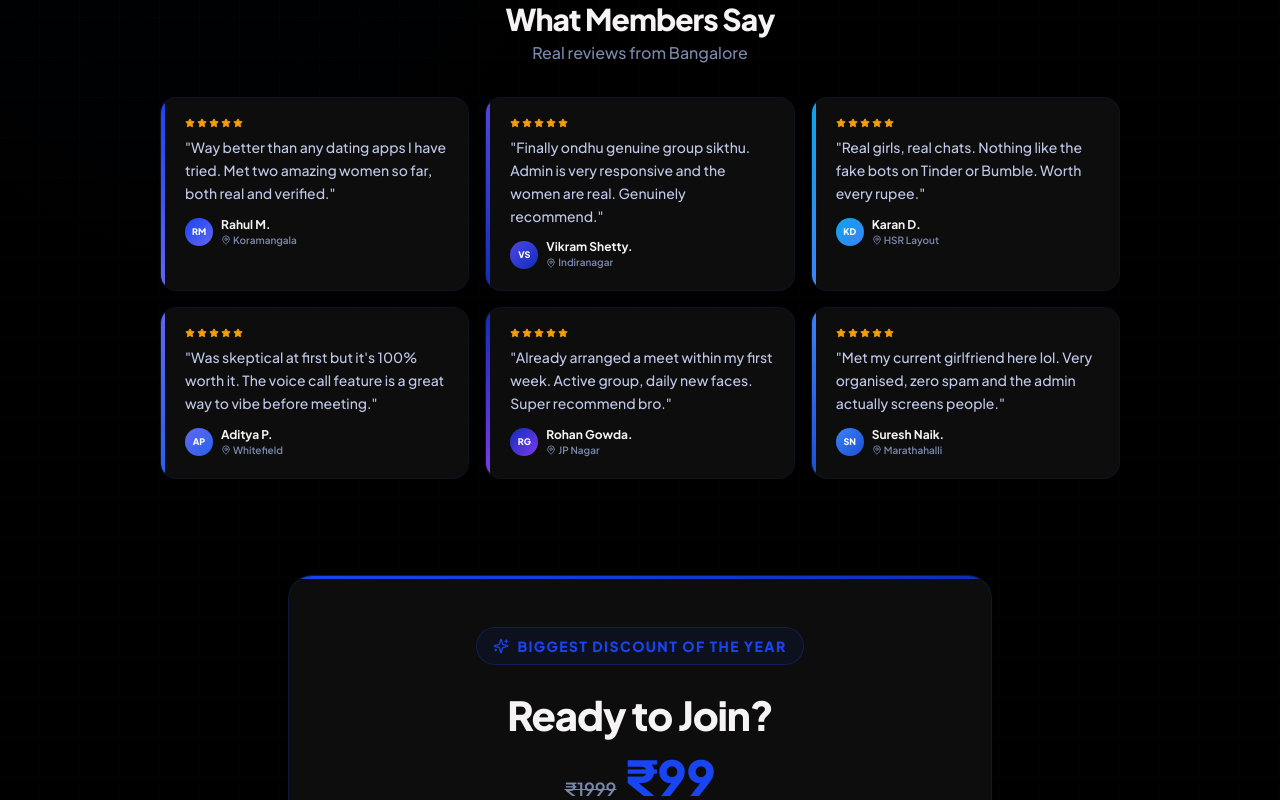
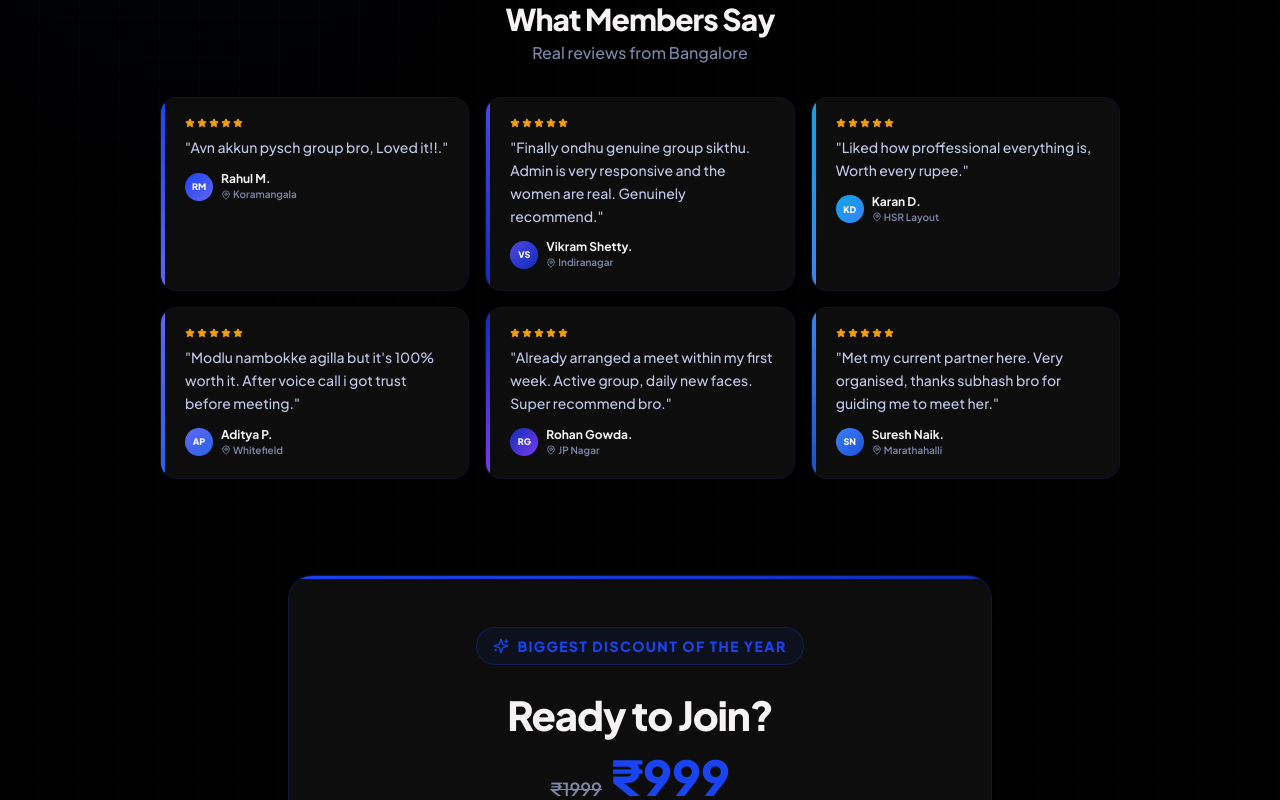
Before and after one commit to Datespot99/Datespot-game-edition, a React (Vite) app: page / in a window 1280 px wide. Shown: the part 2920-3720 px from the top of the page. Built offline with nearby package versions, Linux system fonts and the light colour scheme.

Commit message:
Update App.tsx

```diff
--- a/src/app/App.tsx
+++ b/src/app/App.tsx
@@ -115,16 +115,16 @@ const VIDEOS   = ['https://player.vimeo.com/video/1182421154', 'https://player.v
 const QUESTIONS = ['Is this genuine?', 'How much is entry fee?', 'Refunds available?', 'Genuine Bangalore girls?', 'How to join?'];
 const AUDIO_FILES = [null, null, null, faq4Audio, faq5Audio];
 const REVIEWS = [
-  { name: 'Rahul M.',       area: 'Koramangala', text: 'Way better than any dating apps I have tried. Met two amazing women so far, both real and verified.' },
+  { name: 'Rahul M.',       area: 'Koramangala', text: 'Avn akkun pysch group bro, Loved it!!.' },
   { name: 'Vikram Shetty.', area: 'Indiranagar',  text: 'Finally ondhu genuine group sikthu. Admin is very responsive and the women are real. Genuinely recommend.' },
-  { name: 'Karan D.',       area: 'HSR Layout',   text: 'Real girls, real chats. Nothing like the fake bots on Tinder or Bumble. Worth every rupee.' },
-  { name: 'Aditya P.',      area: 'Whitefield',   text: "Was skeptical at first but it's 100% worth it. The voice call feature is a great way to vibe before meeting." },
+  { name: 'Karan D.',       area: 'HSR Layout',   text: 'Liked how proffessional everything is, Worth every rupee.' },
+  { name: 'Aditya P.',      area: 'Whitefield',   text: "Modlu nambokke agilla but it's 100% worth it. After voice call i got trust before meeting." },
   { name: 'Rohan Gowda.',   area: 'JP Nagar',     text: 'Already arranged a meet within my first week. Active group, daily new faces. Super recommend bro.' },
-  { name: 'Suresh Naik.',   area: 'Marathahalli', text: 'Met my current girlfriend here lol. Very organised, zero spam and the admin actually screens people.' },
-  { name: 'Arjun K.',       area: 'Jayanagar',    text: 'Best ₹1500 I have spent this year honestly. The group is always active, quality women from Bangalore.' },
-  { name: 'Dev Menon.',     area: 'BTM Layout',   text: 'Three meets in two months. The vibe here is very different from regular apps — feels real and personal.' },
-  { name: 'Sagar R.',       area: 'Electronic City', text: 'Legit group. Admin does proper verification so you know everyone is genuine. No nonsense.' },
-  { name: 'Nikhil T.',      area: 'Yelahanka',    text: 'Joined on a friend\'s suggestion and I\'m glad I did. Active daily, good conversations and easy to arrange meets.' },
+  { name: 'Suresh Naik.',   area: 'Marathahalli', text: 'Met my current partner here. Very organised, thanks subhash bro for guiding me to meet her.' },
+  { name: 'Arjun K.',       area: 'Jayanagar',    text: 'The group is always active now then before, add more women from Bangalore.' },
+  { name: 'Dev Menon.',     area: 'BTM Layout',   text: 'Three meets in two months. The service here is very different from regular dating — feels safe and premium.' },
+  { name: 'Sagar R.',       area: 'Electronic City', text: 'Legit group bro. Admin does proper verification so you know everyone is genuine. No nonsense.' },
+  { name: 'Nikhil T.',      area: 'Yelahanka',    text: 'Joined on a friend\'s suggestion and I\'m glad I did good conversations and easy meets.' },
 ];
 
 // ─── Glassmorphic blob ────────────────────────────────────────────────────────
@@ -751,8 +751,8 @@ function StickyCTA({ onJoin }: { onJoin: () => void }) {
               style={{ background: 'linear-gradient(90deg, transparent 0%, rgba(255,255,255,0.18) 50%, transparent 100%)', width: '60%' }} />
             <div className="relative flex items-center justify-center gap-3 py-3.5 px-6">
               <span className="font-black text-white text-sm tracking-tight">Join Datespot</span>
-              <span className="text-white/40 text-[11px] line-through font-semibold">₹999</span>
-              <span className="font-black text-white text-sm">₹99</span>
+              <span className="text-white/40 text-[11px] line-through font-semibold">₹1999</span>
+              <span className="font-black text-white text-sm">₹999</span>
               <ArrowRight className="w-4 h-4 text-white" />
             </div>
           </motion.button>
@@ -901,8 +901,8 @@ function MobileApp() {
 
               {/* Price */}
               <div className="flex items-baseline gap-2 justify-center">
-                <span className="text-sm line-through font-semibold" style={{ color: T.MUTED }}>₹999</span>
-                <span className="font-black text-4xl leading-none" style={{ color: B1 }}>₹99</span>
+                <span className="text-sm line-through font-semibold" style={{ color: T.MUTED }}>₹1999</span>
+                <span className="font-black text-4xl leading-none" style={{ color: B1 }}>₹999</span>
               </div>
 
               {/* CTA Button */}
@@ -1163,7 +1163,7 @@ function DesktopVersion({ onOpenPayment, showPayment, onClosePayment, paymentTyp
             <h2 className="font-extrabold mb-2" style={{ color: T.DARK, fontSize: 40, letterSpacing: '-0.03em' }}>Ready to Join?</h2>
             <div className="flex items-baseline gap-2 justify-center mb-6">
               <span className="text-lg line-through font-semibold" style={{ color: T.MUTED }}>₹1999</span>
-              <span className="font-black" style={{ fontSize: 48, color: B1, lineHeight: 1 }}>₹99</span>
+              <span className="font-black" style={{ fontSize: 48, color: B1, lineHeight: 1 }}>₹999</span>
             </div>
             <button onClick={() => onOpenPayment('full')}
               className="rounded-2xl font-black text-white text-lg flex items-center gap-3 mx-auto relative overflow-hidden transition-all hover:scale-105 mb-4"
@@ -1365,8 +1365,8 @@ type UploadState = 'idle' | 'verifying' | 'success';
 
 function PaymentModal({ onClose, paymentType }: { onClose: () => void; paymentType: 'full' | 'demo' }) {
   const UPI_ID        = 'paytm.s36oa7e@pty';
-  const AMOUNT        = '99';
-  const ORIGINAL_AMT  = '999';
+  const AMOUNT        = '999';
+  const ORIGINAL_AMT  = '1999';
   const WHATSAPP_LINK = 'https://t.me/+wHPA3hSr4c85ZWY1';
   const upiUrl        = `upi://pay?pa=${UPI_ID}&pn=Datespot&am=${AMOUNT}&cu=INR`;
 
```
